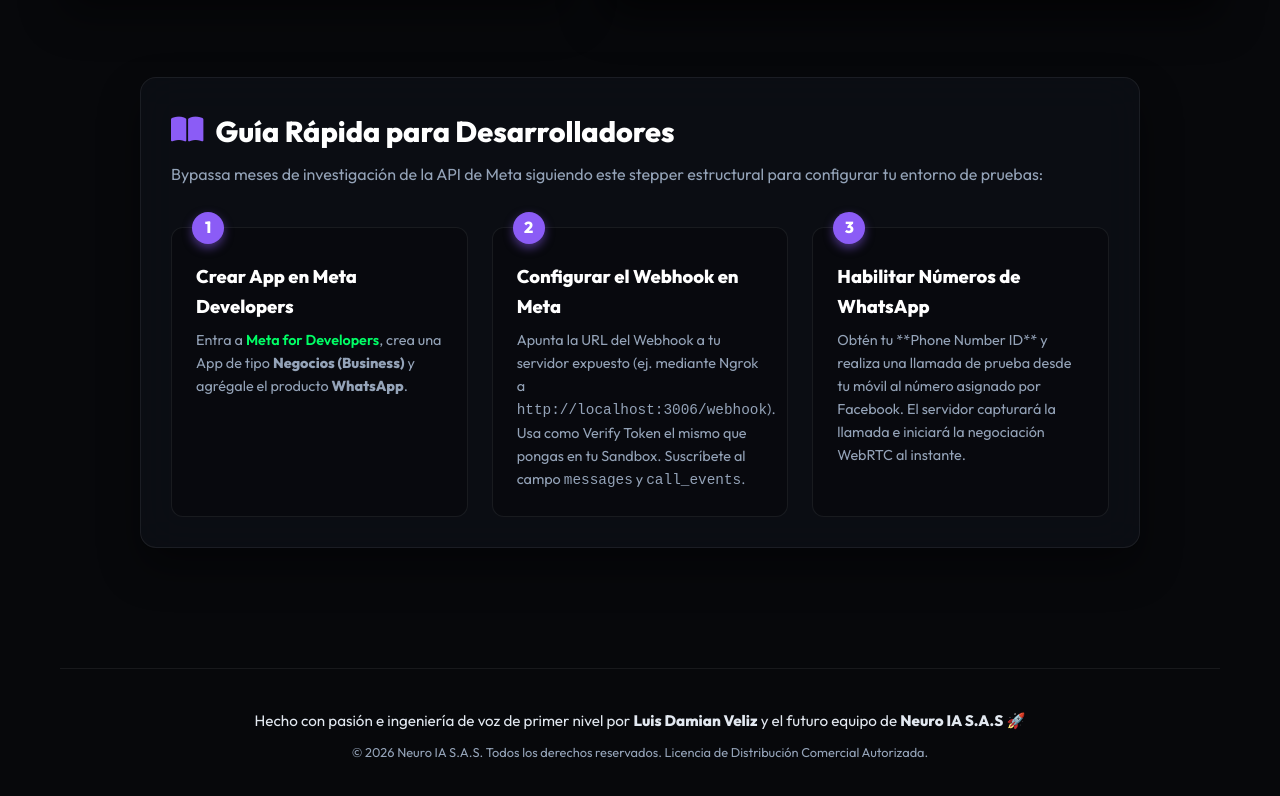
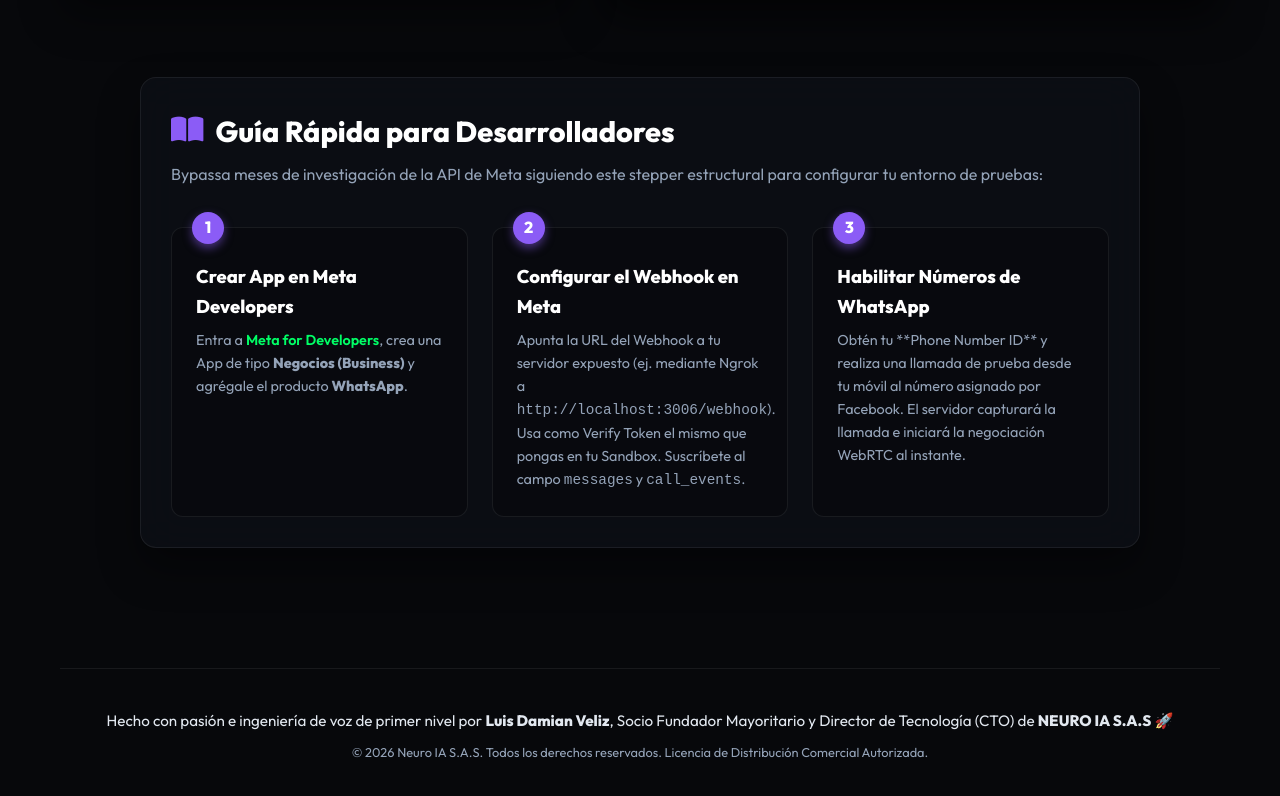
Before and after one commit to gglveliz-byte/whatsapp_voice_sdk, a plain HTML site: page frontend/index.html in a window 1280 px wide. Shown: the part 1973-2769 px from the top of the page. Drawn offline with nearby package versions, Linux system fonts and the light colour scheme; no server answers.

Commit message:
chore: actualizar firmas de Luis Damian Veliz a Socio Fundador Mayoritario y CTO

```diff
--- a/backend/server.js
+++ b/backend/server.js
@@ -1,7 +1,7 @@
 // =========================================================================
 // 📞 WHATSAPP VOICE SDK BACKEND ENGINE — SERVIDOR DE LLAMADAS Y SEÑALIZACIÓN WebRTC
 // =========================================================================
-// Desarrollado con honor por Neuro IA S.A.S para desarrolladores de élite.
+// Desarrollado con honor por Luis Damian Veliz, Socio Fundador Mayoritario y CTO de NEURO IA S.A.S.
 // Este servidor actúa como puerta de enlace WebRTC, pasarela de Webhooks de Meta
 // y puente WebSocket en tiempo real hacia Gemini Live API.
 
--- a/frontend/index.html
+++ b/frontend/index.html
@@ -186,7 +186,7 @@
 
     <!-- FOOTER -->
     <footer>
-      <p>Hecho con pasión e ingeniería de voz de primer nivel por <b>Luis Damian Veliz</b> y el futuro equipo de <b>Neuro IA S.A.S</b> 🚀</p>
+      <p>Hecho con pasión e ingeniería de voz de primer nivel por <b>Luis Damian Veliz</b>, Socio Fundador Mayoritario y Director de Tecnología (CTO) de <b>NEURO IA S.A.S</b> 🚀</p>
       <p class="copyright">&copy; 2026 Neuro IA S.A.S. Todos los derechos reservados. Licencia de Distribución Comercial Autorizada.</p>
     </footer>
 
```
Also changed, not shown: README.md.
